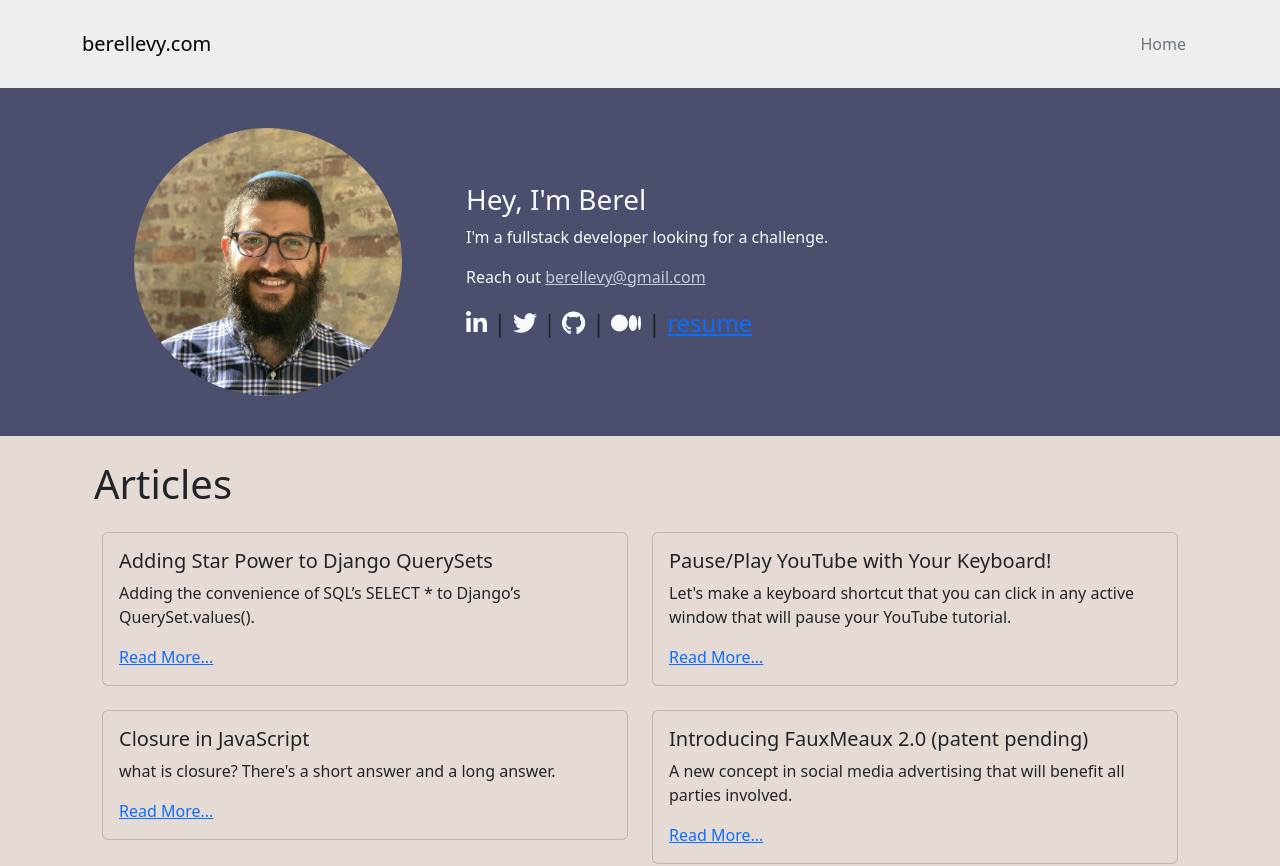
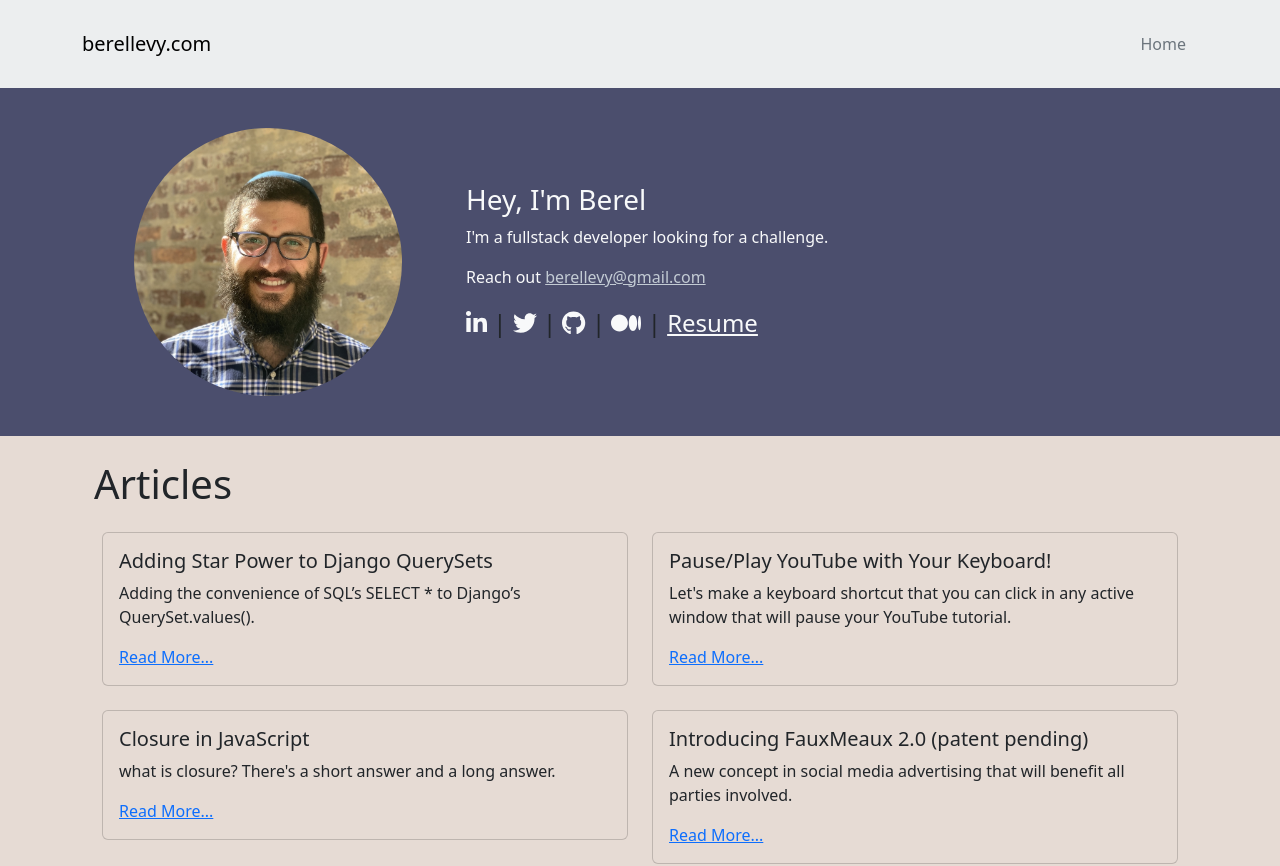
Before and after one commit to berellevy/my_react_site, a React (Create React App) app: page / in a window 1280 px wide. Shown: the top 866 px of the page. Built offline with nearby package versions, Linux system fonts and the light colour scheme.

Commit message:
text-light and switch resume

```diff
--- a/src/icons/ResumeLink.js
+++ b/src/icons/ResumeLink.js
@@ -1,10 +1,10 @@
 import React from 'react'
-import resume from '../assets/Berel Levy resume.pdf'
+import resume from '../assets/BerelLevy_Resume.pdf'
 
 const ResumeLink = () => {
   return (
-    <a href={resume} download="Berel-Levy-Resume.pdf">
-      resume
+    <a href={resume} className='text-light' download="BerelLevy_Resume.pdf">
+      Resume
     </a>
   )
 }
```
